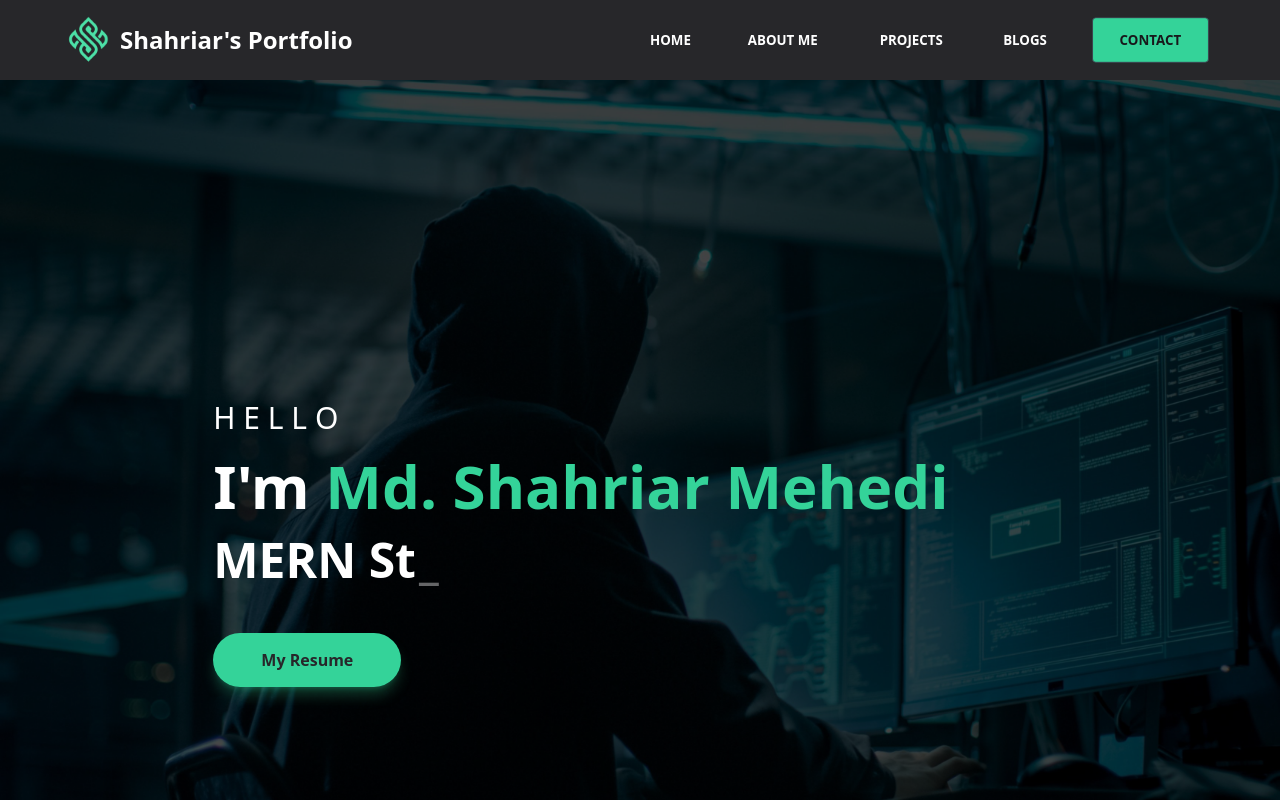
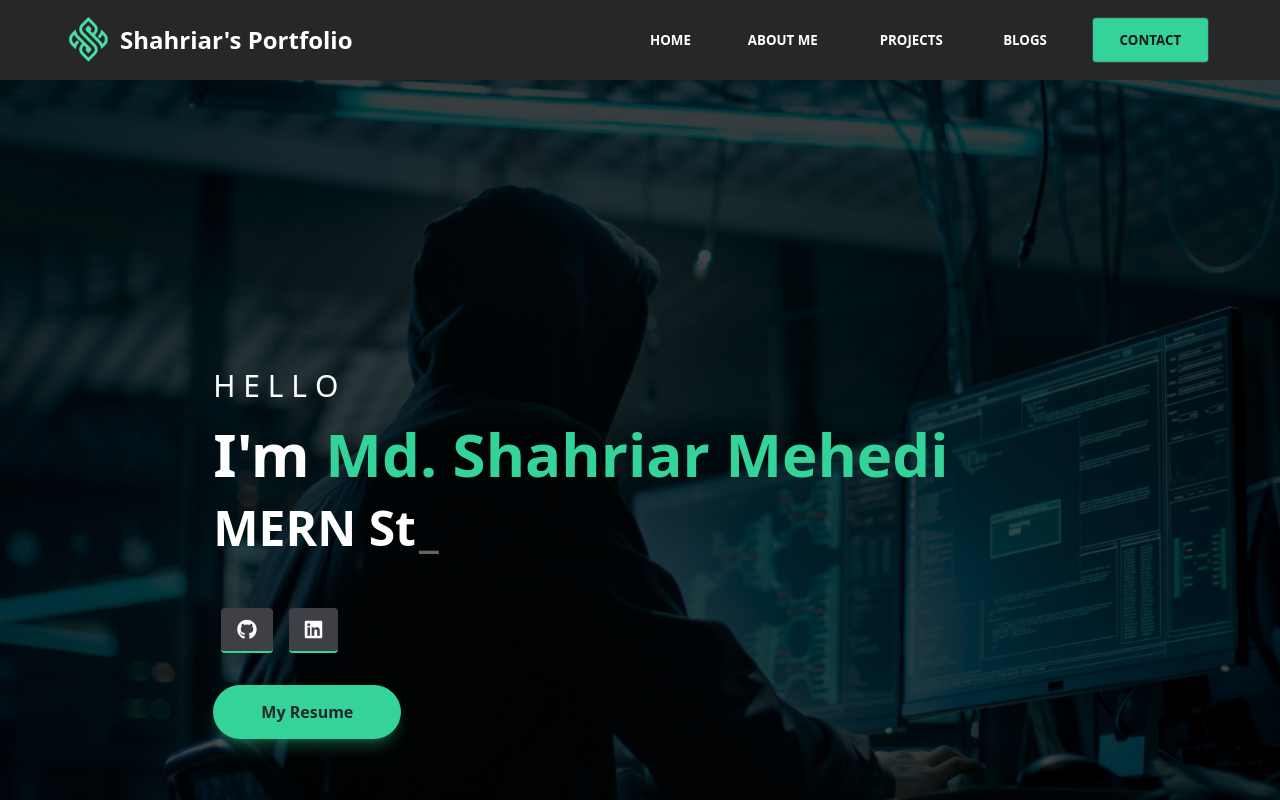
Before and after one commit to shahriarmehedi/portfolio-new-client, a React (Create React App) app: page / in a window 1280 px wide. Shown: the top 800 px of the page. Built offline with nearby package versions, Linux system fonts and the light colour scheme.

Commit message:
UI changed 2

```diff
--- a/src/components/home/Banner/Banner.jsx
+++ b/src/components/home/Banner/Banner.jsx
@@ -5,7 +5,7 @@ import bgBanner from '../../../assets/images/wp7453603-portfolio-wallpapers3.png
 const Banner = () => {
     return (
         <div style={{ backgroundImage: `url(${bgBanner})`, backgroundSize: "cover" }} id="home" className="h-screen bg-gray-900 text-white text-center lg:text-left ">
-            <div className=" pt-64 lg:pt-80 lg:w-2/3 mx-auto">
+            <div className=" pt-64 lg:pt-72 lg:w-2/3 mx-auto">
                 <h1 className="text-xl lg:text-3xl pb-5 font-thin">H E L L O  </h1>
                 <h1 className="text-2xl lg:text-6xl font-bold">I'm <span className="text-emerald-400">Md. Shahriar Mehedi</span> </h1>
                 <h2 className="text-2xl  lg:text-5xl font-bold pt-5 mb-16"><span>
@@ -20,6 +20,11 @@ const Banner = () => {
                     />
                 </span>
                 </h2>
+                <div className="pb-14">
+                    <a href="https://github.com/shahriarmehedi" target="_blank" rel="noreferrer" className="px-4 transform transition duration-300 hover:scale-110 border-bottom border-b-2 border-emerald-400 text-xl py-2 bg-zinc-700 text-white rounded m-2"><i className="fab fa-github hover:text-emerald-400 transition duration-300"></i></a>
+                    <a href="https://www.linkedin.com/in/shahriarmehedi/" target="_blank" rel="noreferrer" className="px-4 transform transition duration-300 hover:scale-110 border-bottom border-b-2 border-emerald-400 text-xl py-2  bg-zinc-700 text-white rounded m-2"><i className="fab fa-linkedin hover:text-emerald-400 transition duration-300"></i></a>
+
+                </div>
                 <a href="https://shahriar.work/RESUME_Md_Shahriar_Mehedi.pdf" target="_blank" rel="noreferrer" className="hover:bg-zinc-800 hover:text-white shadow-emerald-400/30 shadow-lg transition duration-500 mx-auto px-10 py-4  lg:px-12 lg:py-4  bg-emerald-400 rounded-full text-zinc-800 font-semibold">My Resume</a>
             </div>
         </div>
```
Also changed, not shown: 1 other file (tests, documents, lock files or other folders).
